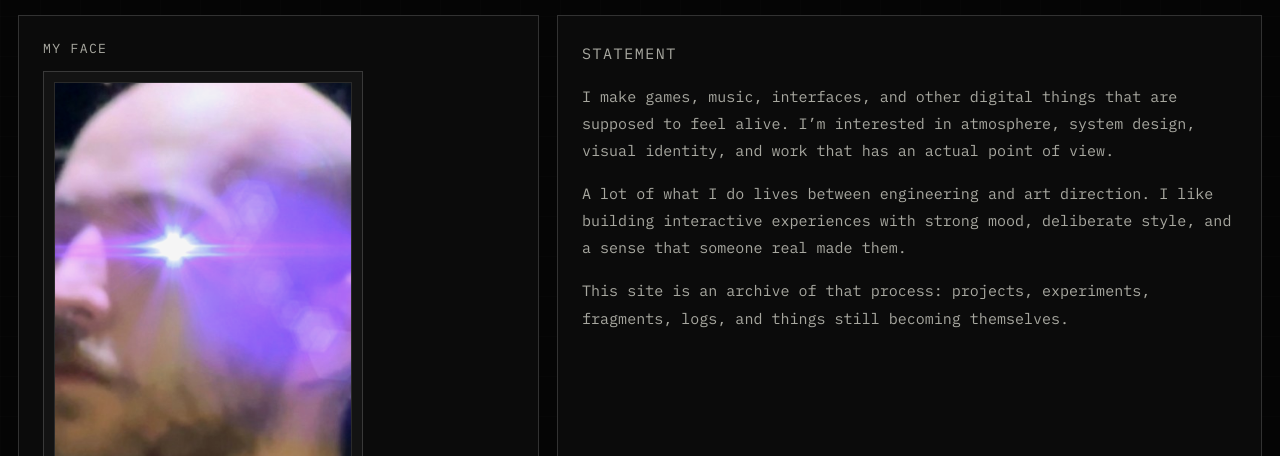
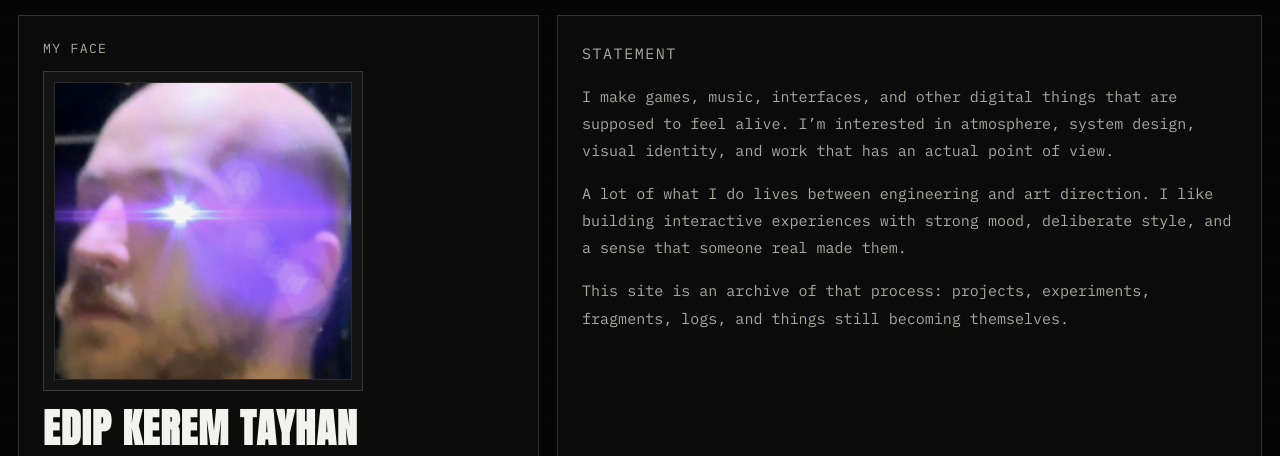
Before and after one commit to keremtayhan/keremtayhan.github.io, a plain HTML site: page about.html in a window 1280 px wide. Shown: the part 344-800 px from the top of the page. Drawn offline with Linux system fonts and the light colour scheme.

Commit message:
refactor: remove aspect ratio from body styles for improved layout flexibility

```diff
--- a/style.css
+++ b/style.css
@@ -1261,7 +1261,6 @@ body {
   margin: 0 0 18px 0;
   width: 100%;
   max-width: 320px;
-  aspect-ratio: 4 / 5;
   border: 1px solid var(--line);
   background: rgba(255,255,255,0.03);
   padding: 10px;
```
